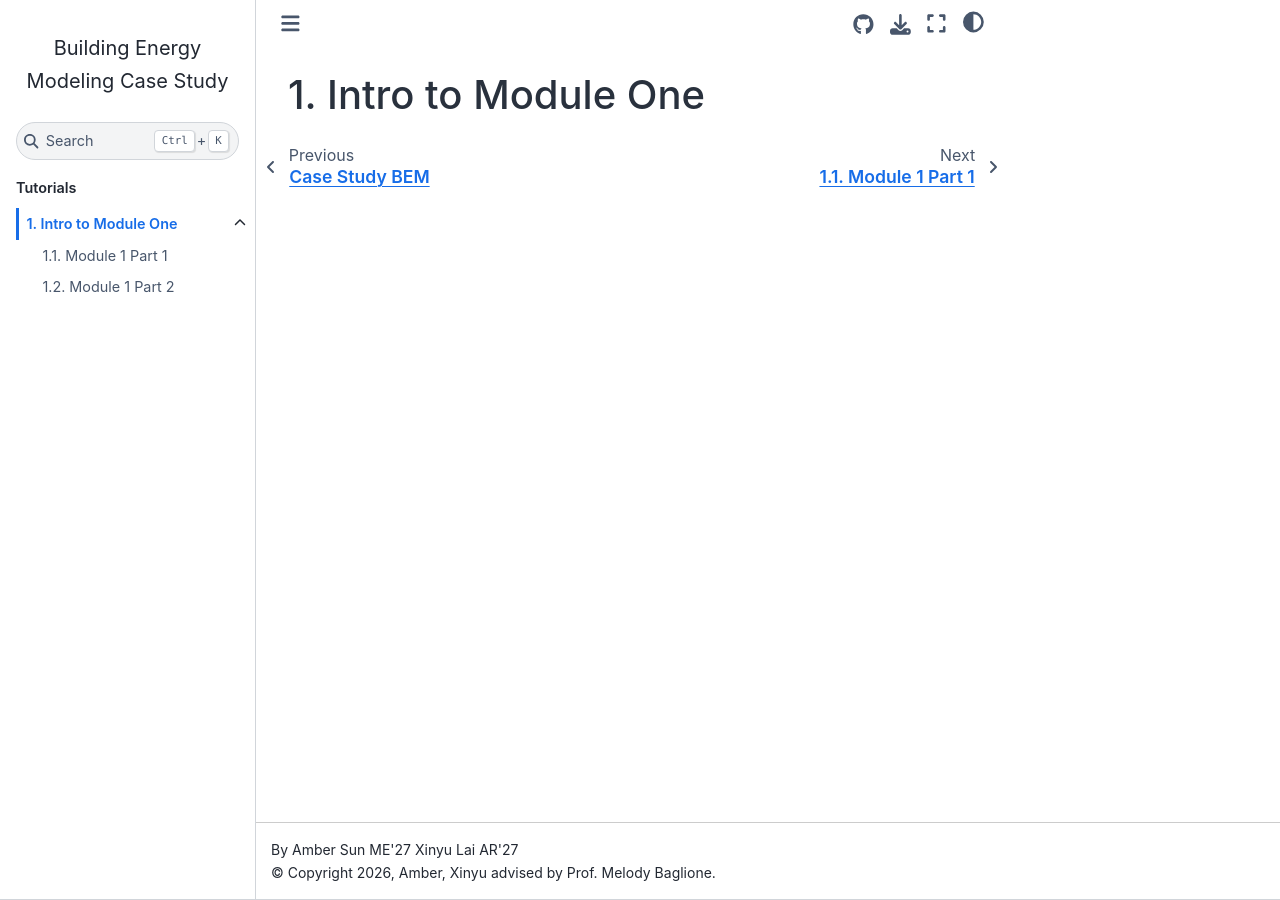
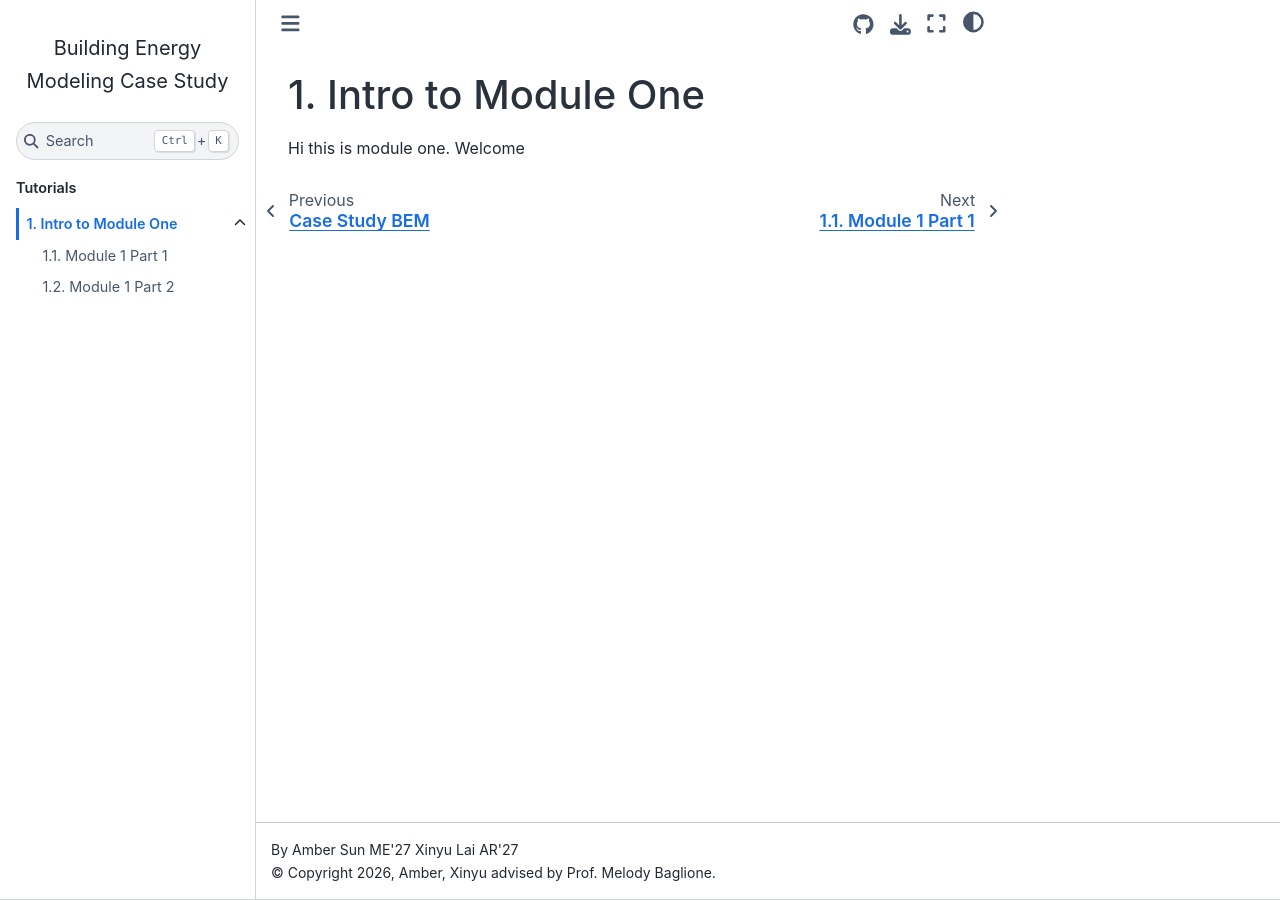
Before and after one commit to amber289/BEMcasestudy, a Jupyter Book: the page built from workshops/docs/01_module-one.md, in a window 1280 px wide. Built offline with Jupyter Book 1.0.4 settings and Sphinx 7.4.7 and the Sphinx Book theme 1.1.4, drawn with Linux system fonts in a browser that asks for light colours.

Commit message:
Update 01_module-one.md

```diff
--- a/workshops/docs/01_module-one.md
+++ b/workshops/docs/01_module-one.md
@@ -1 +1,2 @@
 # Intro to Module One
+Hi this is module one. Welcome
```
